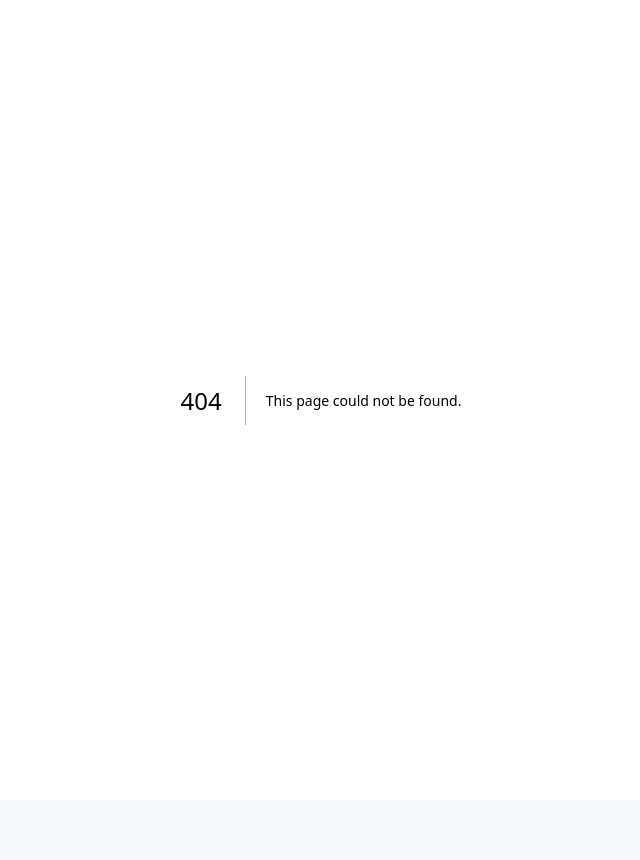
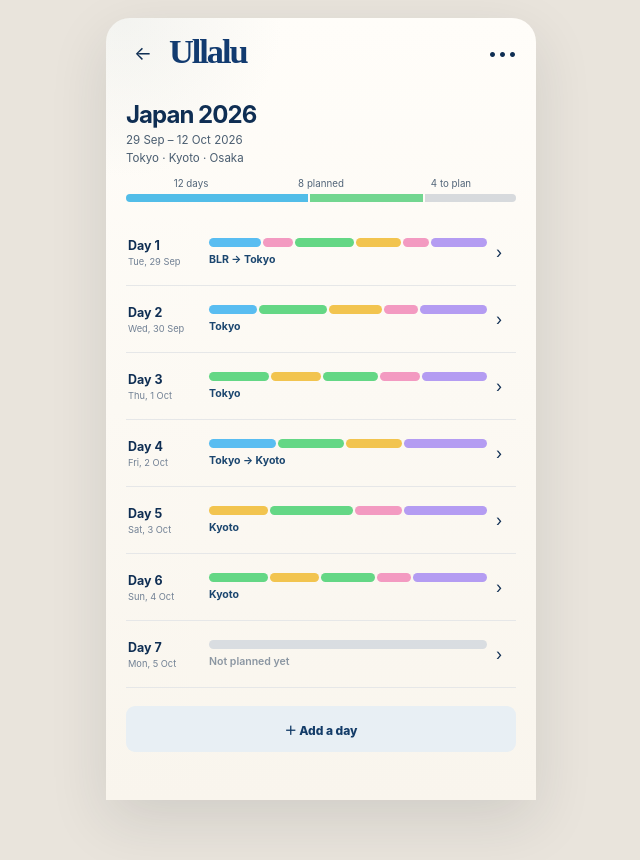
Before and after one commit to brijbh/ullalu, a Next.js app: page /trip/japan-2026 in a window 1280 px wide. Before the commit this address had no page. Shown: the top 860 px of the page, without its empty margins (319-959 px from the left). Before the commit the page ends 800 px from the top, so only its background shows below. Built offline with nearby package versions, Linux system fonts and the light colour scheme.

Commit message:
feat: build trip overview screen

```diff
--- /dev/null
+++ b/app/trip/japan-2026/page.tsx
@@ -0,0 +1,58 @@
+import Link from "next/link";
+import styles from "../../JourneyFlow.module.css";
+import { AppHeader, Signature, sampleSignature } from "../../components/JourneyUI";
+
+const days = [
+  ["Day 1", "Tue, 29 Sep", "BLR → Tokyo", sampleSignature],
+  ["Day 2", "Wed, 30 Sep", "Tokyo", [{ kind: "travel", flex: 1 }, { kind: "activity", flex: 1.4 }, { kind: "free", flex: 1.1 }, { kind: "reservation", flex: .7 }, { kind: "rest", flex: 1.4 }]],
+  ["Day 3", "Thu, 1 Oct", "Tokyo", [{ kind: "activity", flex: 1.2 }, { kind: "free", flex: 1 }, { kind: "activity", flex: 1.1 }, { kind: "reservation", flex: .8 }, { kind: "rest", flex: 1.3 }]],
+  ["Day 4", "Fri, 2 Oct", "Tokyo → Kyoto", [{ kind: "travel", flex: 1.2 }, { kind: "activity", flex: 1.2 }, { kind: "free", flex: 1 }, { kind: "rest", flex: 1.5 }]],
+  ["Day 5", "Sat, 3 Oct", "Kyoto", [{ kind: "free", flex: 1 }, { kind: "activity", flex: 1.4 }, { kind: "reservation", flex: .8 }, { kind: "rest", flex: 1.4 }]],
+  ["Day 6", "Sun, 4 Oct", "Kyoto", [{ kind: "activity", flex: 1.2 }, { kind: "free", flex: 1 }, { kind: "activity", flex: 1.1 }, { kind: "reservation", flex: .7 }, { kind: "rest", flex: 1.5 }]],
+] as const;
+
+export default function TripOverviewPage() {
+  return (
+    <main className={styles.screen}>
+      <section className={styles.phonePage}>
+        <div className={styles.content}>
+          <AppHeader backHref="/trip/japan-2026/day/1" menu />
+
+          <div className={styles.tripHead}>
+            <div>
+              <h1>Japan 2026</h1>
+              <p>29 Sep – 12 Oct 2026</p>
+              <p>Tokyo · Kyoto · Osaka</p>
+            </div>
+          </div>
+
+          <div className={styles.overviewStats}>
+            <div className={styles.statsLabels}><span>12 days</span><span>8 planned</span><span>4 to plan</span></div>
+            <div className={styles.statsBar}><span /><span /><span /></div>
+          </div>
+
+          <div className={styles.daysList}>
+            {days.map(([day, date, route, segments]) => (
+              <Link href="/trip/japan-2026/day/1" className={styles.dayRow} key={day} style={{ textDecoration: "none", color: "inherit" }}>
+                <div className={styles.dayMeta}><strong>{day}</strong><span>{date}</span></div>
+                <div className={styles.dayRoute}><Signature segments={[...segments]} /><strong>{route}</strong></div>
+                <span aria-hidden="true">›</span>
+              </Link>
+            ))}
+
+            <div className={styles.dayRow}>
+              <div className={styles.dayMeta}><strong>Day 7</strong><span>Mon, 5 Oct</span></div>
+              <div className={`${styles.dayRoute} ${styles.dayRouteMuted}`}>
+                <div className={styles.signature}><span style={{ flex: 1, background: "#d9dde1" }} /></div>
+                <strong>Not planned yet</strong>
+              </div>
+              <span aria-hidden="true">›</span>
+            </div>
+          </div>
+
+          <button className={styles.addDayButton} type="button">＋ Add a day</button>
+        </div>
+      </section>
+    </main>
+  );
+}
```
